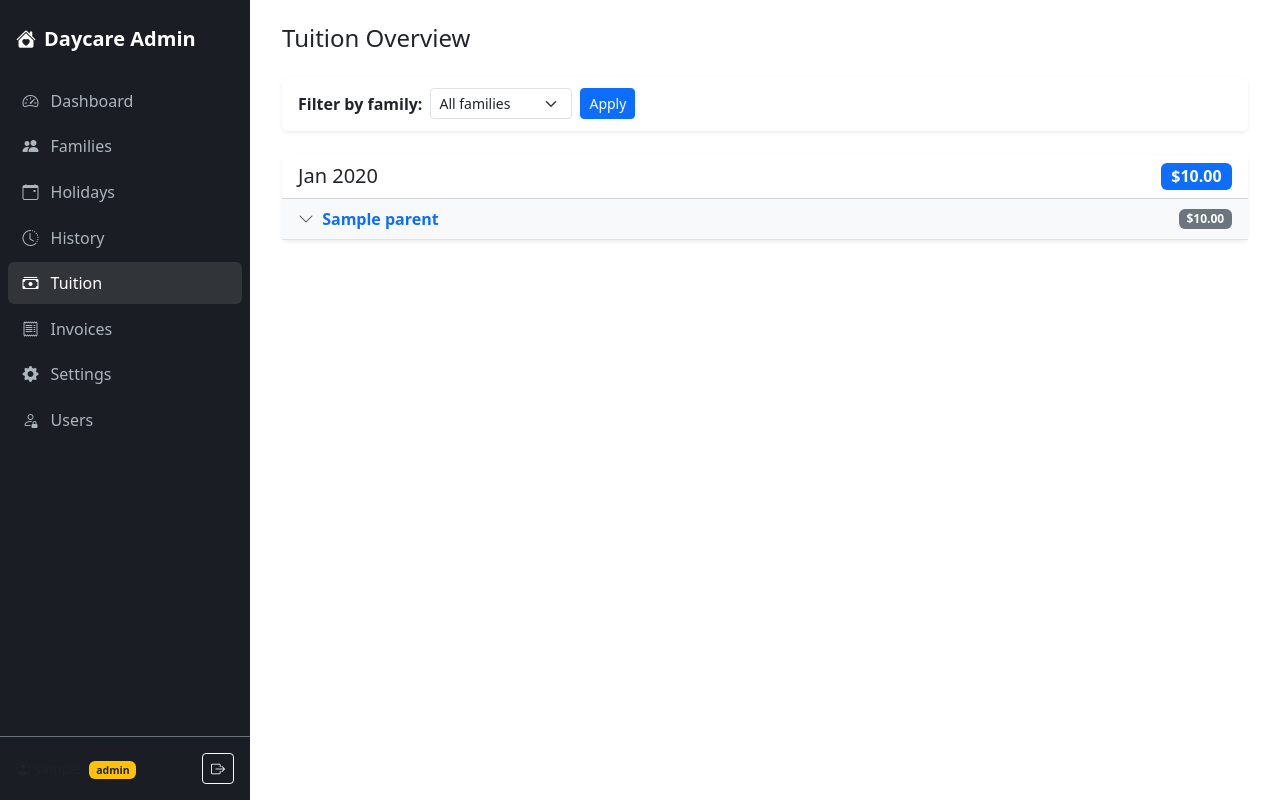
After one commit to cabezadevaca/daycare, a Flask app: page /tuition in a window 1280 px wide. The commit adds this page. Run offline with Flask 2, Linux system fonts and the light colour scheme; a user stored in the database is signed in; tables that the repository leaves empty hold one stand-in row (values such as "Sample post").

Commit message:
Add deploy scripts, tuition page, and UI updates

```diff
--- a/app.py
+++ b/app.py
@@ -6,6 +6,7 @@ Served over HTTPS with a self-signed certificate.
 import os
 import ssl
 import calendar
+from collections import OrderedDict
 from functools import wraps
 from datetime import datetime, date
 
@@ -418,8 +419,15 @@ def child_delete(child_id):
 @admin_required
 def holidays_list():
     session = get_session()
-    holidays = session.query(PublicHolidayDB).order_by(PublicHolidayDB.date).all()
-    return render_template("holidays.html", holidays=holidays)
+    all_holidays = session.query(PublicHolidayDB).order_by(PublicHolidayDB.date).all()
+    available_years = sorted({h.date.year for h in all_holidays})
+    year = request.args.get("year", "")
+    if year:
+        holidays = [h for h in all_holidays if h.date.year == int(year)]
+    else:
+        holidays = all_holidays
+    return render_template("holidays.html", holidays=holidays,
+                           available_years=available_years, selected_year=year)
 
 
 @app.route("/holidays/add", methods=["POST"])
@@ -440,7 +448,7 @@ def holiday_add():
     session.add(holiday)
     session.commit()
     flash("Holiday added.", "success")
-    return redirect(url_for("holidays_list"))
+    return redirect(url_for("holidays_list", year=d.year))
 
 
 @app.route("/holidays/<int:holiday_id>/delete", methods=["POST"])
@@ -452,7 +460,7 @@ def holiday_delete(holiday_id):
         session.delete(holiday)
         session.commit()
         flash("Holiday deleted.", "success")
-    return redirect(url_for("holidays_list"))
+    return redirect(url_for("holidays_list", year=request.args.get("year", "")))
 
 
 # ---------------------------------------------------------------------------
@@ -605,6 +613,65 @@ def history():
         prev_month_end=prev_end.isoformat(),
         next_month_start=next_start.isoformat(),
         next_month_end=next_end.isoformat(),
+    )
+
+
+# ---------------------------------------------------------------------------
+# Tuition Overview
+# ---------------------------------------------------------------------------
+
+@app.route("/tuition")
+@login_required
+def tuition_overview():
+    session = get_session()
+    families = session.query(FamilyDB).options(joinedload(FamilyDB.parents)).all()
+
+    # Optional family filter
+    family_id = request.args.get("family_id", "")
+
+    # Build invoice query
+    q = session.query(InvoiceDB).options(
+        joinedload(InvoiceDB.family).joinedload(FamilyDB.parents),
+        joinedload(InvoiceDB.line_items).joinedload(InvoiceLineItemDB.child),
+    )
+    if not current_user.is_admin:
+        q = q.filter(InvoiceDB.family_id == current_user.family_id)
+    elif family_id:
+        q = q.filter(InvoiceDB.family_id == int(family_id))
+
+    invoices = q.order_by(InvoiceDB.year.desc(), InvoiceDB.month.desc()).all()
+
+    # Group by (year, month)
+    months = OrderedDict()  # key: (year, month) -> { total, families: { fam_id: { label, total, children } } }
+    for inv in invoices:
+        key = (inv.year, inv.month)
+        if key not in months:
+            months[key] = {"year": inv.year, "month": inv.month,
+                           "month_name": calendar.month_abbr[inv.month],
+                           "total": 0.0, "families": OrderedDict()}
+        months[key]["total"] += inv.total_fee
+
+        fam_label = (", ".join(p.name for p in inv.family.parents)
+                     if inv.family and inv.family.parents
+                     else f"Family #{inv.family_id}")
+        fam_entry = months[key]["families"].setdefault(inv.family_id, {
+            "label": fam_label, "family_id": inv.family_id,
+            "total": 0.0, "children": [],
+        })
+        fam_entry["total"] += inv.total_fee
+        for item in inv.line_items:
+            fam_entry["children"].append({
+                "name": item.child.name if item.child else f"Child #{item.child_id}",
+                "days": item.days_count,
+                "rate": item.day_rate,
+                "fee": item.fee,
+            })
+
+    return render_template(
+        "tuition.html",
+        months=months,
+        families=families,
+        family_id=family_id,
     )
 
 
--- a/templates/base.html
+++ b/templates/base.html
@@ -106,6 +106,11 @@
         </li>
         {% endif %}
         <li class="nav-item">
+            <a class="nav-link {% if request.endpoint == 'tuition_overview' %}active{% endif %}" href="{{ url_for('tuition_overview') }}">
+                <i class="bi bi-cash-stack"></i> Tuition
+            </a>
+        </li>
+        <li class="nav-item">
             <a class="nav-link {% if request.endpoint in ('invoices_list','invoice_detail','invoice_generate') %}active{% endif %}" href="{{ url_for('invoices_list') }}">
                 <i class="bi bi-receipt"></i> Invoices
             </a>
--- /dev/null
+++ b/templates/tuition.html
@@ -0,0 +1,89 @@
+{% extends "base.html" %}
+{% block title %}Tuition Overview — Daycare Admin{% endblock %}
+{% block content %}
+<div class="d-flex justify-content-between align-items-center mb-4">
+    <h4 class="mb-0">Tuition Overview</h4>
+</div>
+
+<!-- Family filter (admin only) -->
+{% if current_user.is_admin %}
+<div class="card border-0 shadow-sm mb-4">
+    <div class="card-body py-2">
+        <form method="get" class="row g-2 align-items-center">
+            <div class="col-auto">
+                <label class="col-form-label fw-semibold">Filter by family:</label>
+            </div>
+            <div class="col-auto">
+                <select name="family_id" class="form-select form-select-sm" onchange="this.form.submit()">
+                    <option value="">All families</option>
+                    {% for fam in families %}
+                    <option value="{{ fam.id }}" {% if family_id|string == fam.id|string %}selected{% endif %}>
+                        {{ fam.parents|map(attribute='name')|join(', ') if fam.parents else 'Family #' ~ fam.id }}
+                    </option>
+                    {% endfor %}
+                </select>
+            </div>
+            <div class="col-auto">
+                <button type="submit" class="btn btn-sm btn-primary">Apply</button>
+            </div>
+        </form>
+    </div>
+</div>
+{% endif %}
+
+{% for key, data in months.items() %}
+<div class="card border-0 shadow-sm mb-4">
+    <div class="card-header bg-white d-flex justify-content-between align-items-center cursor-pointer"
+         data-bs-toggle="collapse" data-bs-target="#month-{{ data.year }}-{{ data.month }}" role="button">
+        <h5 class="mb-0">{{ data.month_name }} {{ data.year }}</h5>
+        <span class="badge bg-primary fs-6">${{ "%.2f"|format(data.total) }}</span>
+    </div>
+    <div id="month-{{ data.year }}-{{ data.month }}" class="collapse show">
+        <div class="card-body p-0">
+            {% for fam_id, fam in data.families.items() %}
+            <div class="border-bottom">
+                <div class="px-3 py-2 bg-light d-flex justify-content-between align-items-center cursor-pointer"
+                     data-bs-toggle="collapse" data-bs-target="#fam-{{ data.year }}-{{ data.month }}-{{ fam_id }}" role="button">
+                    <div>
+                        <i class="bi bi-chevron-down me-1 text-muted"></i>
+                        <a href="{{ url_for('family_detail', family_id=fam.family_id) }}" class="text-decoration-none fw-semibold"
+                           onclick="event.stopPropagation()">{{ fam.label }}</a>
+                    </div>
+                    <span class="badge bg-secondary">${{ "%.2f"|format(fam.total) }}</span>
+                </div>
+                <div id="fam-{{ data.year }}-{{ data.month }}-{{ fam_id }}" class="collapse">
+                    <table class="table table-sm mb-0">
+                        <thead>
+                            <tr><th class="ps-4">Child</th><th>Days</th><th>Rate</th><th>Fee</th></tr>
+                        </thead>
+                        <tbody>
+                        {% for child in fam.children %}
+                            <tr>
+                                <td class="ps-4">{{ child.name }}</td>
+                                <td>{{ child.days }}</td>
+                                <td>${{ "%.2f"|format(child.rate) }}</td>
+                                <td>${{ "%.2f"|format(child.fee) }}</td>
+                            </tr>
+                        {% endfor %}
+                        </tbody>
+                    </table>
+                </div>
+            </div>
+            {% endfor %}
+        </div>
+    </div>
+</div>
+{% else %}
+<div class="text-center text-muted py-5">
+    <i class="bi bi-journal-x fs-1 d-block mb-2"></i>
+    No tuition data found.
+</div>
+{% endfor %}
+{% endblock %}
+
+{% block scripts %}
+<style>
+    [data-bs-toggle="collapse"] { cursor: pointer; }
+    [data-bs-toggle="collapse"]:hover { background-color: rgba(0,0,0,.03) !important; }
+</style>
+{% endblock %}
```
Also changed, not shown: DEPLOY.md (added, +136 -0 lines), templates/holidays.html (+19 -1 lines), 5 other files.
